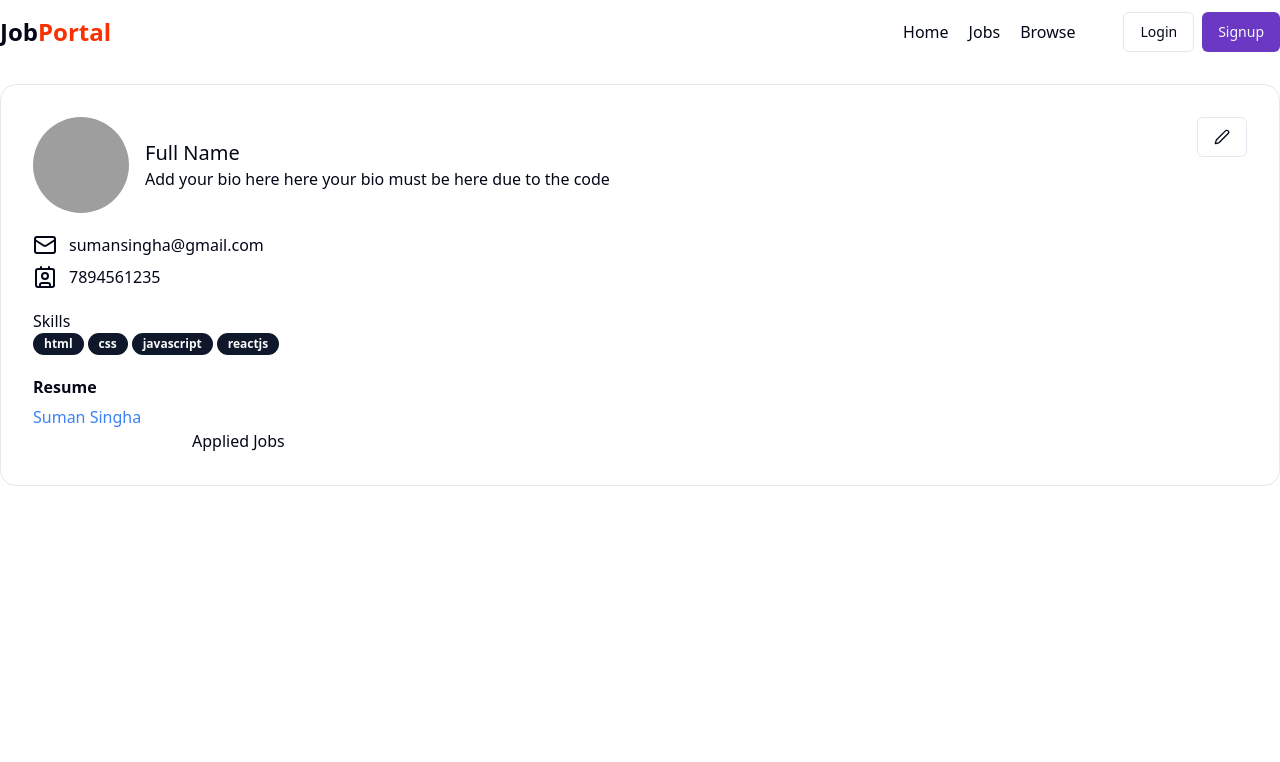
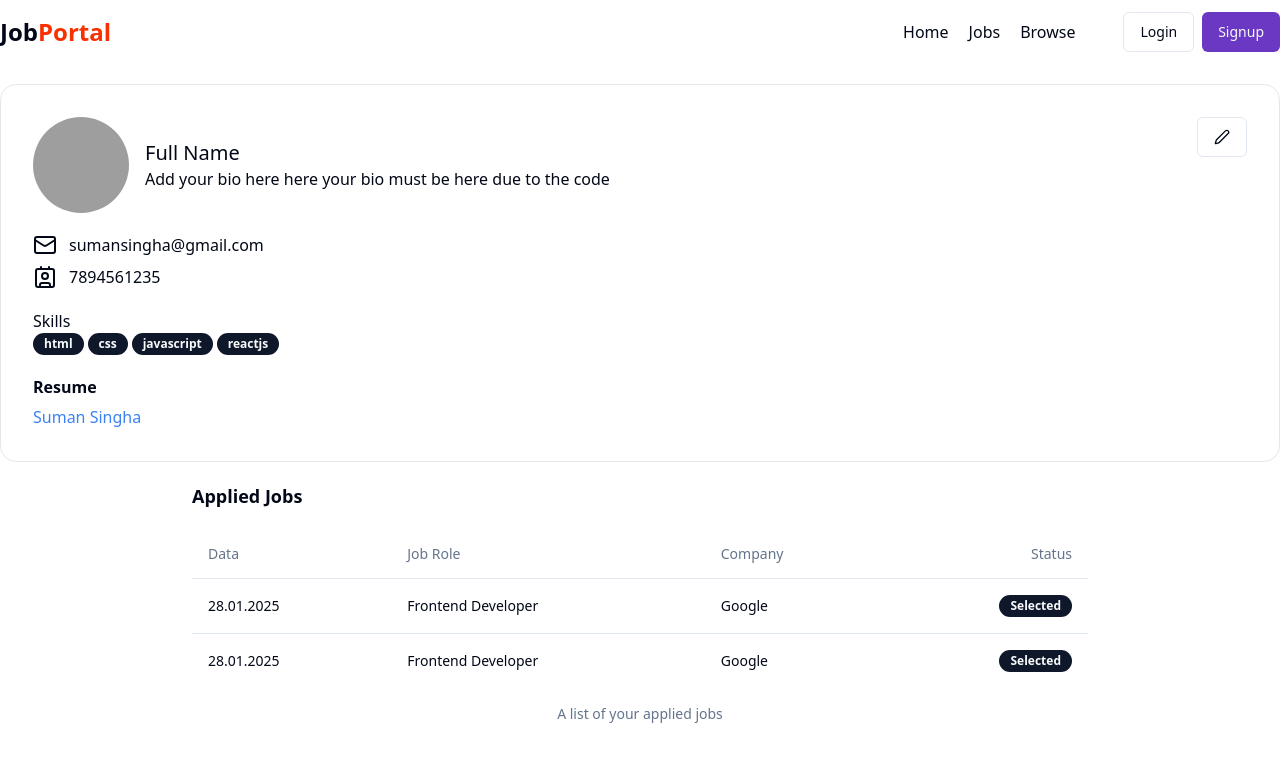
Before and after one commit to SumanSingha05/Job-Hunt, a React (Vite) app in the folder Frontend/: page /profile in a window 1280 px wide. Shown: the top 762 px of the page. Built offline with nearby package versions, Linux system fonts and the light colour scheme; grey boxes are pictures that could not be loaded.

Commit message:
resume feature added and in applied jobs the data of applied jobs will be shown

```diff
--- a/Frontend/src/components/AppliedJobTable.jsx
+++ b/Frontend/src/components/AppliedJobTable.jsx
@@ -1,8 +1,37 @@
 import React from 'react'
+import { Table, TableBody, TableCaption, TableCell, TableHead, TableHeader, TableRow } from './ui/table'
+import { Badge } from './ui/badge'
 
 const AppliedJobTable = () => {
   return (
-    <div>AppliedJobTable</div>
+    <div>
+      <Table>
+        <TableCaption>A list of your applied jobs</TableCaption>
+        <TableHeader>
+          <TableRow>
+            <TableHead>Data</TableHead>
+            <TableHead>Job Role</TableHead>
+            <TableHead>Company</TableHead>
+            <TableHead className='text-right'>Status</TableHead>
+          </TableRow>
+        </TableHeader>
+        <TableBody>
+          {
+            [1, 2].map((item, index) => (
+              <TableRow key={index}>
+                <TableCell>28.01.2025</TableCell>
+                <TableCell>Frontend Developer</TableCell>
+                <TableCell>Google</TableCell>
+                <TableCell className='text-right'><Badge>Selected</Badge></TableCell>
+
+              </TableRow>
+
+            ))
+          }
+
+        </TableBody>
+      </Table>
+    </div>
   )
 }
 
--- a/Frontend/src/components/Profile.jsx
+++ b/Frontend/src/components/Profile.jsx
@@ -5,6 +5,7 @@ import { Button } from './ui/button'
 import { Contact, Mail, Pen } from 'lucide-react'
 import { Badge } from './ui/badge'
 import { Label } from './ui/label'
+import AppliedJobTable from './AppliedJobTable'
 
 
 const skills =["html","css","javascript","reactjs"];
@@ -13,7 +14,7 @@ const Profile = () => {
   return (
     <div>
       <Navbar />
-      <div className='mex-w-7xl mx-auto bg-white border border-gray-200 rounded-2xl my-5 p-8'>
+      <div className='mex-w-4xl mx-auto bg-white border border-gray-200 rounded-2xl my-5 p-8'>
         <div className='flex justify-between'>
           <div className='flex items-center gap-4'>
             <Avatar className="h-24 w-24">
@@ -56,11 +57,13 @@ const Profile = () => {
               isResume ? <a target='blank'href='https://youtube.com' className='text-blue-500 w-full hover:underline cursor-pointer'>Suman Singha</a> : <span>NA</span>
             }
       </div>
-      <div className='max-w-4xl mx-auto bg-white rounded-2xl'>
-      <h1>Applied Jobs</h1>
+    </div>
+    <div className='max-w-4xl mx-auto bg-white rounded-2xl'>
+      <h1 className='font-bold text-lg my-5'>Applied Jobs</h1>
       {/* application table will be displayed */}
+       <AppliedJobTable/>
+
       </div>
-    </div>
     </div>
   )
 }
--- /dev/null
+++ b/Frontend/src/components/ui/table.jsx
@@ -0,0 +1,83 @@
+import * as React from "react"
+
+import { cn } from "@/lib/utils"
+
+const Table = React.forwardRef(({ className, ...props }, ref) => (
+  <div className="relative w-full overflow-auto">
+    <table
+      ref={ref}
+      className={cn("w-full caption-bottom text-sm", className)}
+      {...props} />
+  </div>
+))
+Table.displayName = "Table"
+
+const TableHeader = React.forwardRef(({ className, ...props }, ref) => (
+  <thead ref={ref} className={cn("[&_tr]:border-b", className)} {...props} />
+))
+TableHeader.displayName = "TableHeader"
+
+const TableBody = React.forwardRef(({ className, ...props }, ref) => (
+  <tbody
+    ref={ref}
+    className={cn("[&_tr:last-child]:border-0", className)}
+    {...props} />
+))
+TableBody.displayName = "TableBody"
+
+const TableFooter = React.forwardRef(({ className, ...props }, ref) => (
+  <tfoot
+    ref={ref}
+    className={cn("border-t bg-muted/50 font-medium [&>tr]:last:border-b-0", className)}
+    {...props} />
+))
+TableFooter.displayName = "TableFooter"
+
+const TableRow = React.forwardRef(({ className, ...props }, ref) => (
+  <tr
+    ref={ref}
+    className={cn(
+      "border-b transition-colors hover:bg-muted/50 data-[state=selected]:bg-muted",
+      className
+    )}
+    {...props} />
+))
+TableRow.displayName = "TableRow"
+
+const TableHead = React.forwardRef(({ className, ...props }, ref) => (
+  <th
+    ref={ref}
+    className={cn(
+      "h-12 px-4 text-left align-middle font-medium text-muted-foreground [&:has([role=checkbox])]:pr-0",
+      className
+    )}
+    {...props} />
+))
+TableHead.displayName = "TableHead"
+
+const TableCell = React.forwardRef(({ className, ...props }, ref) => (
+  <td
+    ref={ref}
+    className={cn("p-4 align-middle [&:has([role=checkbox])]:pr-0", className)}
+    {...props} />
+))
+TableCell.displayName = "TableCell"
+
+const TableCaption = React.forwardRef(({ className, ...props }, ref) => (
+  <caption
+    ref={ref}
+    className={cn("mt-4 text-sm text-muted-foreground", className)}
+    {...props} />
+))
+TableCaption.displayName = "TableCaption"
+
+export {
+  Table,
+  TableHeader,
+  TableBody,
+  TableFooter,
+  TableHead,
+  TableRow,
+  TableCell,
+  TableCaption,
+}
```
